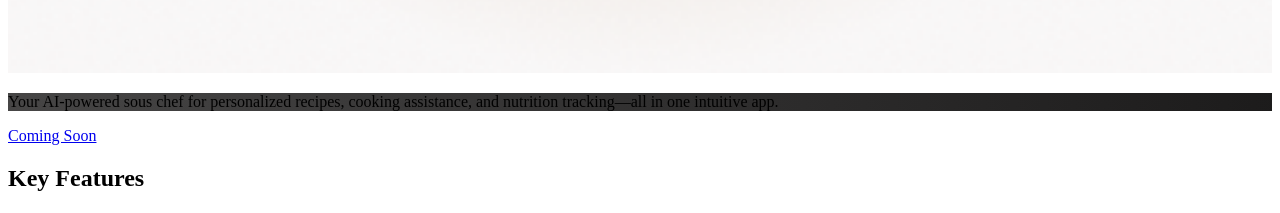
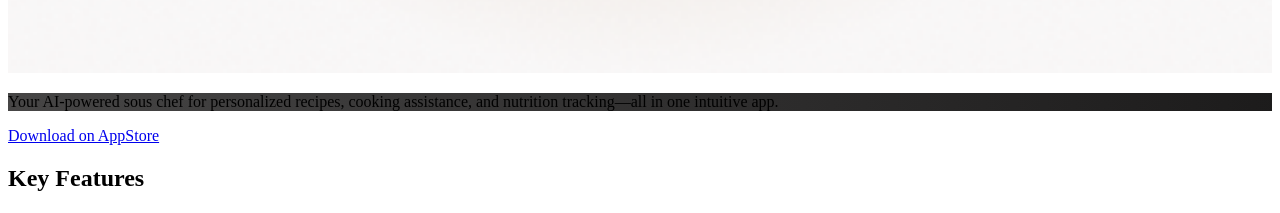
Before and after one commit to ThePuzzleDev/landingpage, a Next.js app: page /project/IngreGenius in a window 1280 px wide. Shown: the part 1560-1773 px from the top of the page. Built offline with nearby package versions, Linux system fonts and the light colour scheme.

Commit message:
added ingregenius download link

```diff
--- a/package.json
+++ b/package.json
@@ -13,7 +13,7 @@
     "@emotion/styled": "^11.13.0",
     "@mui/material": "^6.0.2",
     "@next/font": "^14.2.7",
-    "framer-motion": "^11.5.4",
+    "framer-motion": "^11.5.6",
     "lucide-react": "^0.438.0",
     "next": "^14.2.7",
     "react": "^18.3.1",
--- a/src/components/Download.js
+++ b/src/components/Download.js
@@ -1,8 +1,8 @@
 export default function DownloadButton() {
     return (
       <div className="my-6 text-center">
-        <a href="#" className="bg-white text-black px-6 py-2 rounded-full font-bold hover:bg-gray-200 transition-colors">
-          Coming Soon
+        <a href="https://apps.apple.com/in/app/ingregenius/id6670257708" className="bg-white text-black px-6 py-2 rounded-full font-bold hover:bg-gray-200 transition-colors">
+          Download on AppStore
         </a>
       </div>
     );
```
Also changed, not shown: 1 other file (tests, documents, lock files or other folders).
